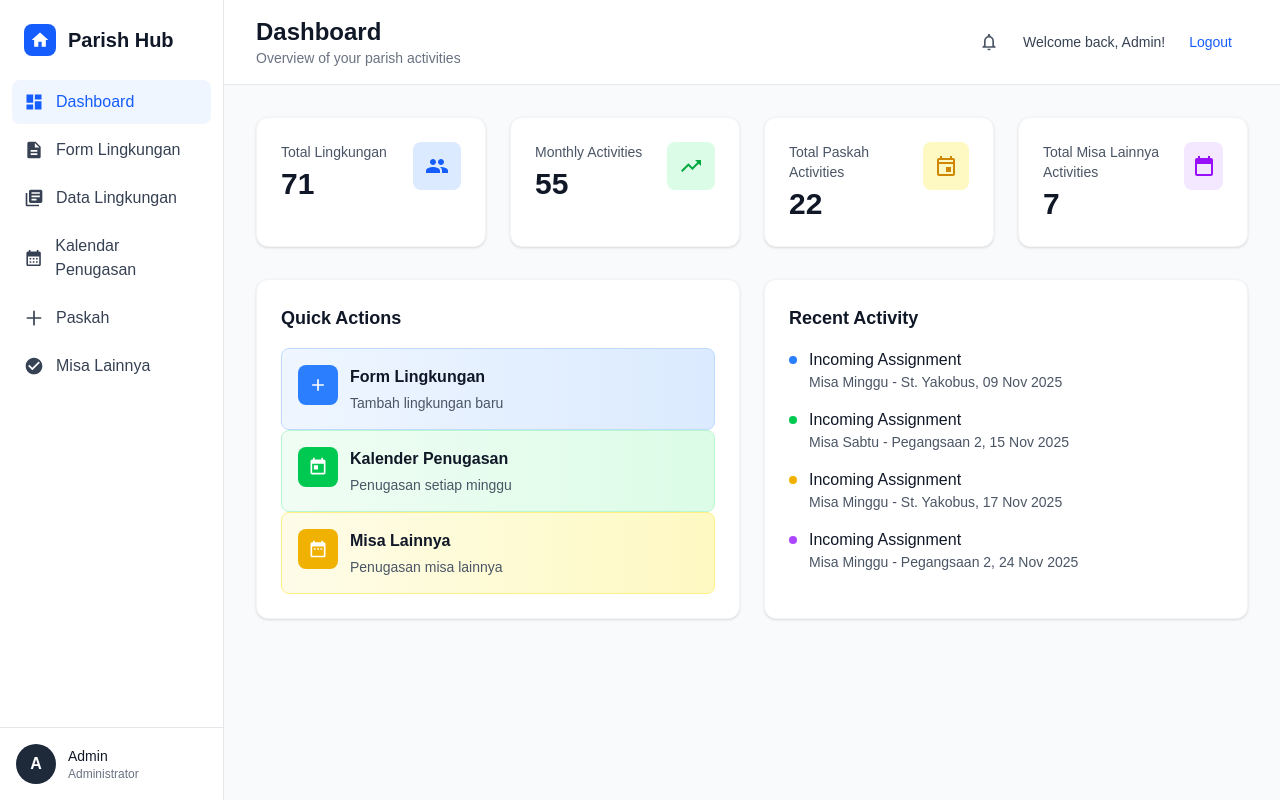
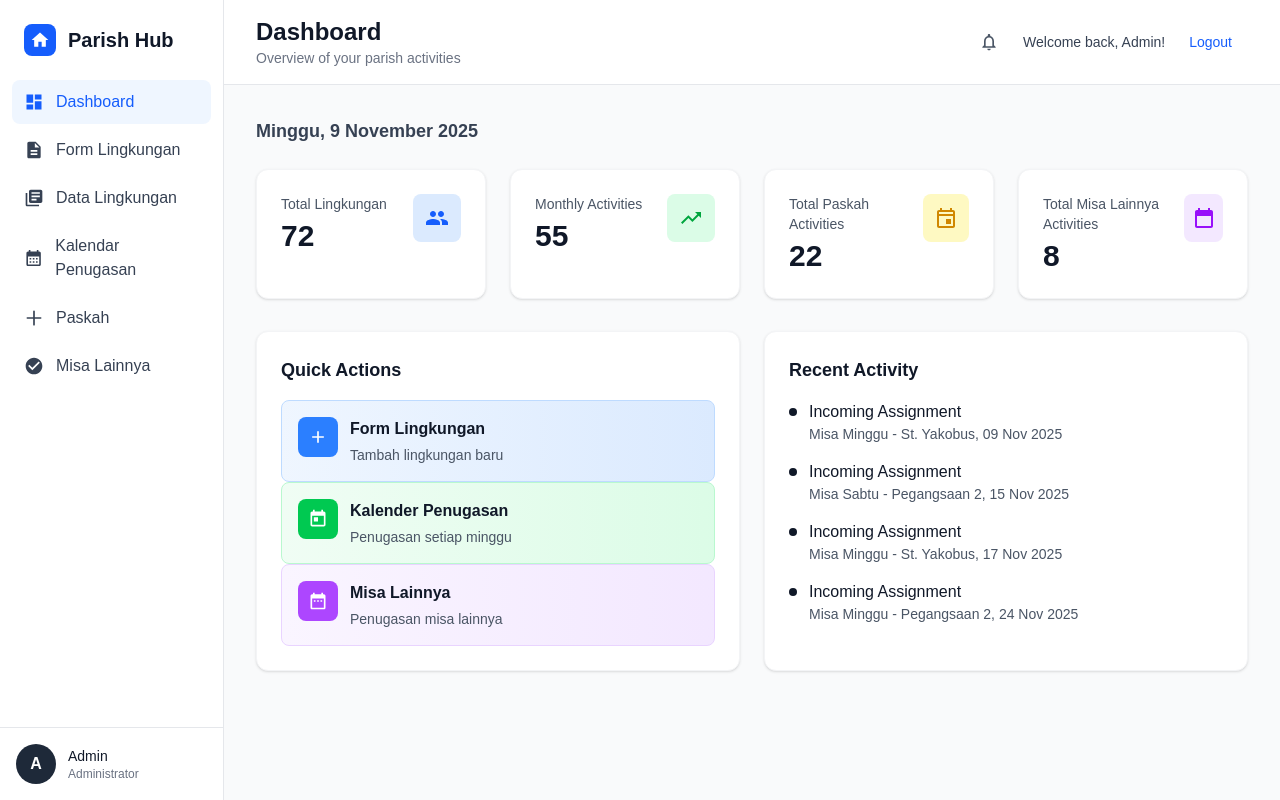
Before and after one commit to PriscillaHandoyo/stykb-dashboard, a Next.js app in the folder stykb-dashboard/: page /dashboard in a window 1280 px wide. Built offline with nearby package versions, Linux system fonts and the light colour scheme.

Commit message:
20251109_12 - Fix dashboard UI/UX - 2

```diff
--- a/stykb-dashboard/app/dashboard/page.tsx
+++ b/stykb-dashboard/app/dashboard/page.tsx
@@ -9,6 +9,19 @@ export default function DashboardPage() {
   const [totalPaskahActivities, setTotalPaskahActivities] = useState(0);
   const [totalMisaLainnyaActivities, setTotalMisaLainnyaActivities] =
     useState(0);
+  const [currentDate, setCurrentDate] = useState("");
+
+  useEffect(() => {
+    // Set current date
+    const today = new Date();
+    const options: Intl.DateTimeFormatOptions = {
+      weekday: "long",
+      year: "numeric",
+      month: "long",
+      day: "numeric",
+    };
+    setCurrentDate(today.toLocaleDateString("id-ID", options));
+  }, []);
 
   useEffect(() => {
     // Fetch lingkungan data
@@ -82,7 +95,7 @@ export default function DashboardPage() {
           .then((misaData) => {
             let misaLainnyaCount = 0;
             if (misaData.celebrations && misaData.celebrations.length > 0) {
-              misaData.celebrations.forEach((celebration) => {
+              misaData.celebrations.forEach((celebration: any) => {
                 if (celebration.date) {
                   const celebrationDate = new Date(celebration.date);
                   if (
@@ -304,6 +317,13 @@ export default function DashboardPage() {
 
         {/* Dashboard Content */}
         <div className="p-8">
+          {/* Current Date */}
+          <div className="mb-6">
+            <h2 className="text-lg font-semibold text-gray-700">
+              {currentDate}
+            </h2>
+          </div>
+
           {/* Stats Cards */}
           <div className="grid grid-cols-4 gap-6 mb-8">
             {/* Total Lingkungan */}
@@ -452,9 +472,9 @@ export default function DashboardPage() {
                   </div>
                 </Link>
                 <Link href="/misa-lainnya">
-                  <div className="group p-4 bg-gradient-to-r from-yellow-50 to-yellow-100 rounded-lg hover:shadow-md cursor-pointer transition-all duration-200 border border-yellow-200 hover:border-yellow-300">
+                  <div className="group p-4 bg-gradient-to-r from-purple-50 to-purple-100 rounded-lg hover:shadow-md cursor-pointer transition-all duration-200 border border-purple-200 hover:border-purple-300">
                     <div className="flex items-start gap-3">
-                      <div className="flex-shrink-0 w-10 h-10 bg-yellow-500 rounded-lg flex items-center justify-center group-hover:scale-110 transition-transform">
+                      <div className="flex-shrink-0 w-10 h-10 bg-purple-500 rounded-lg flex items-center justify-center group-hover:scale-110 transition-transform">
                         <svg
                           className="w-5 h-5 text-white"
                           fill="currentColor"
@@ -484,7 +504,7 @@ export default function DashboardPage() {
               </h2>
               <div className="space-y-4">
                 <div className="flex items-start gap-3">
-                  <div className="w-2 h-2 bg-blue-500 rounded-full mt-2"></div>
+                  <div className="w-2 h-2 bg-gray-900 rounded-full mt-2"></div>
                   <div className="flex-1">
                     <h4 className="font-medium text-gray-900">
                       Incoming Assignment
@@ -495,7 +515,7 @@ export default function DashboardPage() {
                   </div>
                 </div>
                 <div className="flex items-start gap-3">
-                  <div className="w-2 h-2 bg-green-500 rounded-full mt-2"></div>
+                  <div className="w-2 h-2 bg-gray-900 rounded-full mt-2"></div>
                   <div className="flex-1">
                     <h4 className="font-medium text-gray-900">
                       Incoming Assignment
@@ -506,7 +526,7 @@ export default function DashboardPage() {
                   </div>
                 </div>
                 <div className="flex items-start gap-3">
-                  <div className="w-2 h-2 bg-yellow-500 rounded-full mt-2"></div>
+                  <div className="w-2 h-2 bg-gray-900 rounded-full mt-2"></div>
                   <div className="flex-1">
                     <h4 className="font-medium text-gray-900">
                       Incoming Assignment
@@ -517,7 +537,7 @@ export default function DashboardPage() {
                   </div>
                 </div>
                 <div className="flex items-start gap-3">
-                  <div className="w-2 h-2 bg-purple-500 rounded-full mt-2"></div>
+                  <div className="w-2 h-2 bg-gray-900 rounded-full mt-2"></div>
                   <div className="flex-1">
                     <h4 className="font-medium text-gray-900">
                       Incoming Assignment
--- a/stykb-dashboard/data/lingkungan.json
+++ b/stykb-dashboard/data/lingkungan.json
@@ -1761,5 +1761,30 @@
         ]
       }
     }
+  },
+  {
+    "id": 72,
+    "namaLingkungan": "Gregorius 1",
+    "namaKetua": "Oreo",
+    "nomorTelepon": "1842849114",
+    "jumlahTatib": "23",
+    "availability": {
+      "St. Yakobus": {
+        "Minggu": [
+          "08:00",
+          "11:00",
+          "17:00"
+        ],
+        "Sabtu": [
+          "17:00"
+        ]
+      },
+      "Pegangsaan 2": {
+        "Minggu": [
+          "07:30",
+          "10:30"
+        ]
+      }
+    }
   }
 ]
--- a/stykb-dashboard/data/misa-lainnya.json
+++ b/stykb-dashboard/data/misa-lainnya.json
@@ -155,6 +155,44 @@
           "totalTatib": 24
         }
       ]
+    },
+    {
+      "name": "Pesta Santo Petrus",
+      "date": "2025-12-05",
+      "churches": [
+        {
+          "church": "St. Yakobus",
+          "masses": [
+            {
+              "time": "13:20",
+              "minTatib": "10"
+            }
+          ]
+        },
+        {
+          "church": "Pegangsaan 2",
+          "masses": [
+            {
+              "time": "",
+              "minTatib": ""
+            }
+          ]
+        }
+      ],
+      "assignments": [
+        {
+          "church": "St. Yakobus",
+          "time": "13:20",
+          "minTatib": 10,
+          "assignedLingkungan": [
+            {
+              "name": "Gabirel 1 ",
+              "tatib": 24
+            }
+          ],
+          "totalTatib": 24
+        }
+      ]
     }
   ]
 }
```
